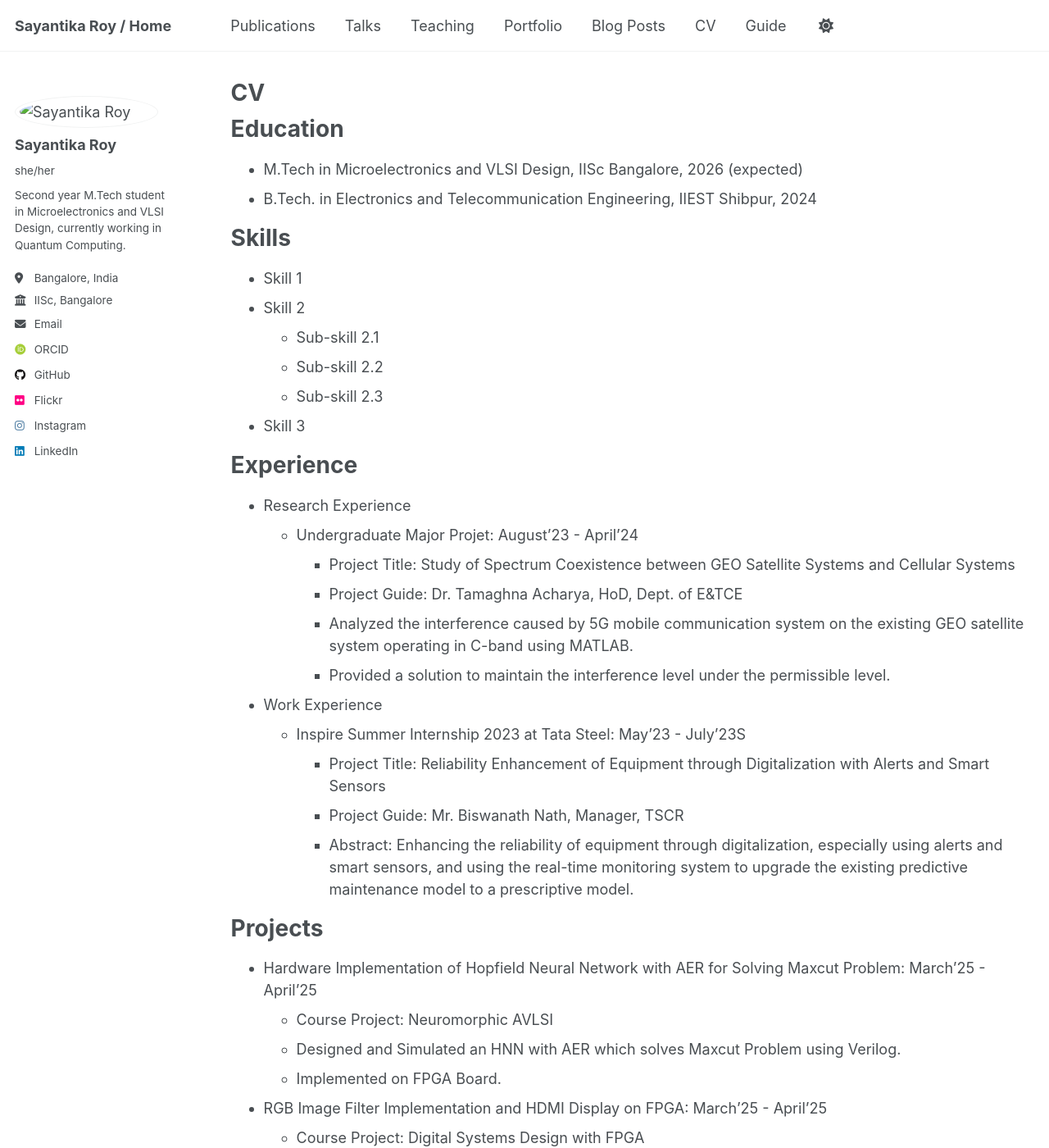
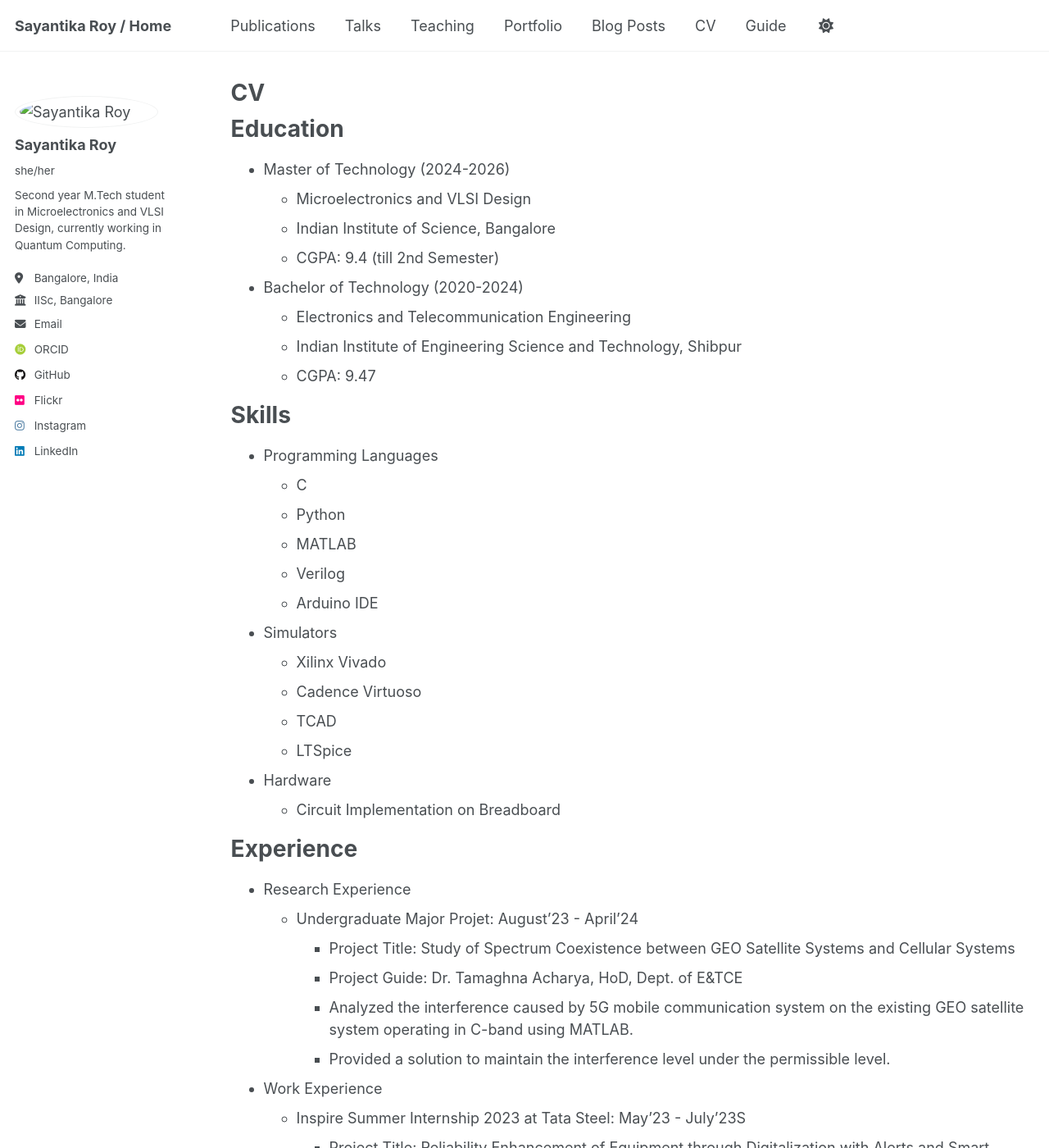
Before and after one commit to sayo-134/sayantika-roy.github.io, a Jekyll site: the page built from _pages/cv.md, in a window 1280 px wide and 1400 px high. Shown: the whole window at 82% size. Built offline with Jekyll 4.4.1, drawn with Linux system fonts in a browser that asks for light colours; some web fonts are replaced.

Commit message:
Update cv.md

```diff
--- a/_pages/cv.md
+++ b/_pages/cv.md
@@ -11,17 +11,33 @@ redirect_from:
 
 Education
 ======
-* M.Tech in Microelectronics and VLSI Design, IISc Bangalore, 2026 (expected)
-* B.Tech. in Electronics and Telecommunication Engineering, IIEST Shibpur, 2024
+* Master of Technology (2024-2026)
+  * Microelectronics and VLSI Design
+  * Indian Institute of Science, Bangalore
+  * CGPA: 9.4 (till 2nd Semester)
+
+* Bachelor of Technology (2020-2024)
+  * Electronics and Telecommunication Engineering
+  * Indian Institute of Engineering Science and Technology, Shibpur
+  * CGPA: 9.47
 
 Skills
 ======
-* Skill 1
-* Skill 2
-  * Sub-skill 2.1
-  * Sub-skill 2.2
-  * Sub-skill 2.3
-* Skill 3
+* Programming Languages
+  * C
+  * Python
+  * MATLAB
+  * Verilog
+  * Arduino IDE
+
+* Simulators
+  * Xilinx Vivado
+  * Cadence Virtuoso
+  * TCAD
+  * LTSpice
+
+* Hardware
+  * Circuit Implementation on Breadboard
 
 Experience
 ======
```
